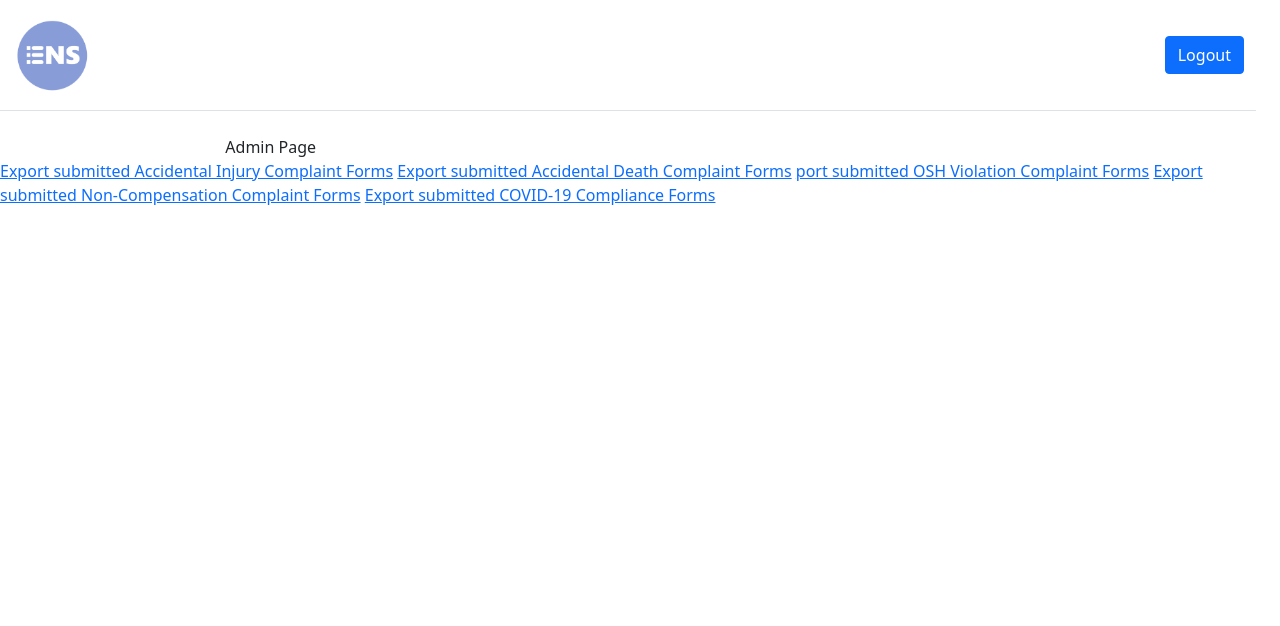
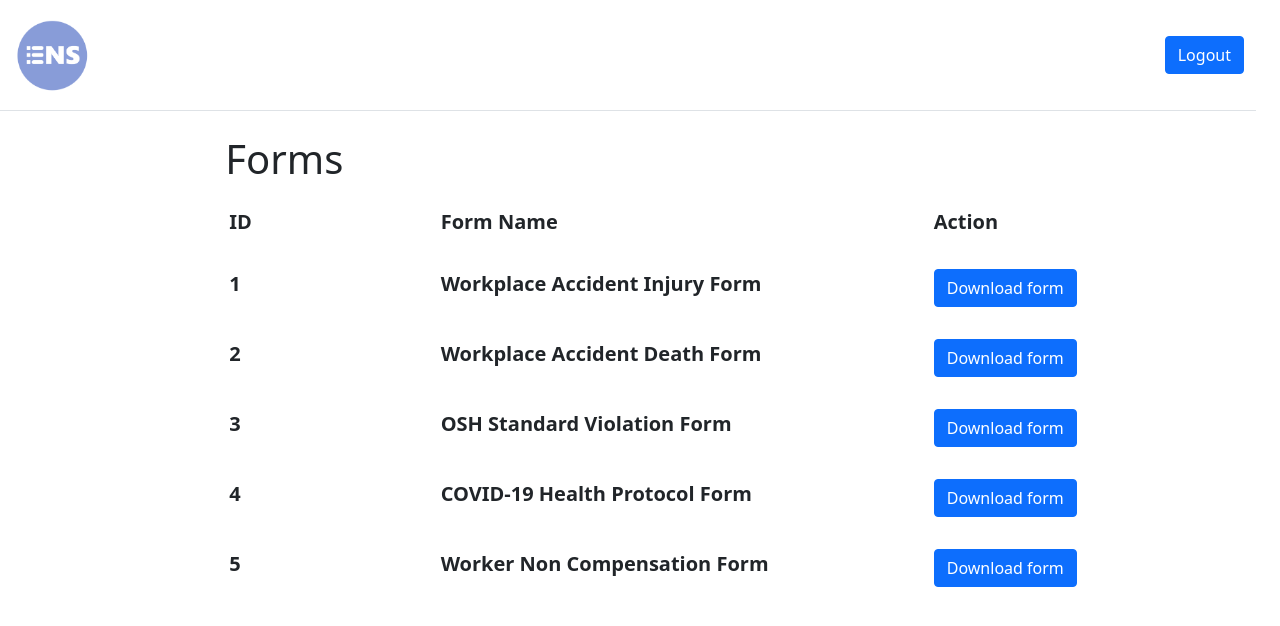
Before and after one commit to simonqq21/IOHSAD-Ex-Nihilo-Web-App, a Flask app: page /admin in a window 1280 px wide. Shown: the top 626 px of the page. Run offline with Flask 2, Linux system fonts and the light colour scheme; a user stored in the database is signed in; some libraries are stand-ins or nearby versions.

Commit message:
admin view forms

```diff
--- a/app/templates/adminview.html
+++ b/app/templates/adminview.html
@@ -13,15 +13,40 @@
             </div>
             <div class="row justify-content-center">
                 <div class="col-sm-8">
-                    Admin Page
+                    <h1>Forms</h1>
+                    <div class="row py-3 px-1">
+                        <div class="col-sm-3 fw-bold fs-5">ID</div>
+                        <div class="col-sm-7 fw-bold fs-5">Form Name</div>
+                        <div class="col-sm-2 fw-bold fs-5">Action</div>
+                    </div>
+                    <div class="row py-3 px-1">
+                        <div class="col-sm-3 fw-bold fs-5">1</div>
+                        <div class="col-sm-7 fw-bold fs-5">Workplace Accident Injury Form</div>
+                        <div class="col-sm-2 fw-bold fs-5"><a href="/export?formname=accidentalInjuryForm"><input class="btn btn-primary" type="button" value="Download form"></a></div>
+                    </div>
+                    <div class="row py-3 px-1">
+                        <div class="col-sm-3 fw-bold fs-5">2</div>
+                        <div class="col-sm-7 fw-bold fs-5">Workplace Accident Death Form</div>
+                        <div class="col-sm-2 fw-bold fs-5"><a href="/export?formname=accidentalDeathForm"><input class="btn btn-primary" type="button" value="Download form"></a></div>
+                    </div>
+                    <div class="row py-3 px-1">
+                        <div class="col-sm-3 fw-bold fs-5">3</div>
+                        <div class="col-sm-7 fw-bold fs-5">OSH Standard Violation Form</div>
+                        <div class="col-sm-2 fw-bold fs-5"><a href="/export?formname=OSHViolationForm"><input class="btn btn-primary" type="button" value="Download form"></a></div>
+                    </div>
+                    <div class="row py-3 px-1">
+                        <div class="col-sm-3 fw-bold fs-5">4</div>
+                        <div class="col-sm-7 fw-bold fs-5">COVID-19 Health Protocol Form</div>
+                        <div class="col-sm-2 fw-bold fs-5"><a href="/export?formname=COVID19Survey"><input class="btn btn-primary" type="button" value="Download form"></a></div>
+                    </div>
+                    <div class="row py-3 px-1">
+                        <div class="col-sm-3 fw-bold fs-5">5</div>
+                        <div class="col-sm-7 fw-bold fs-5">Worker Non Compensation Form</div>
+                        <div class="col-sm-2 fw-bold fs-5"><a href="/export?formname=nonCompensationForm"><input class="btn btn-primary" type="button" value="Download form"></a></div>
+                    </div>
                 </div>
             </div>
         </div>
-        <a href="/export?formname=accidentalInjuryForm">Export submitted Accidental Injury Complaint Forms</a>
-        <a href="/export?formname=accidentalDeathForm">Export submitted Accidental Death Complaint Forms</a>
-        <a href="/export?formname=OSHViolationForm">port submitted OSH Violation Complaint Forms</a>
-        <a href="/export?formname=nonCompensationForm">Export submitted Non-Compensation Complaint Forms</a>
-        <a href="/export?formname=COVID19Survey">Export submitted COVID-19 Compliance Forms</a>
         <script src="https://cdn.jsdelivr.net/npm/bootstrap@5.1.3/dist/js/bootstrap.bundle.min.js" integrity="sha384-ka7Sk0Gln4gmtz2MlQnikT1wXgYsOg+OMhuP+IlRH9sENBO0LRn5q+8nbTov4+1p" crossorigin="anonymous"></script>
     </body>
 </html>
```
